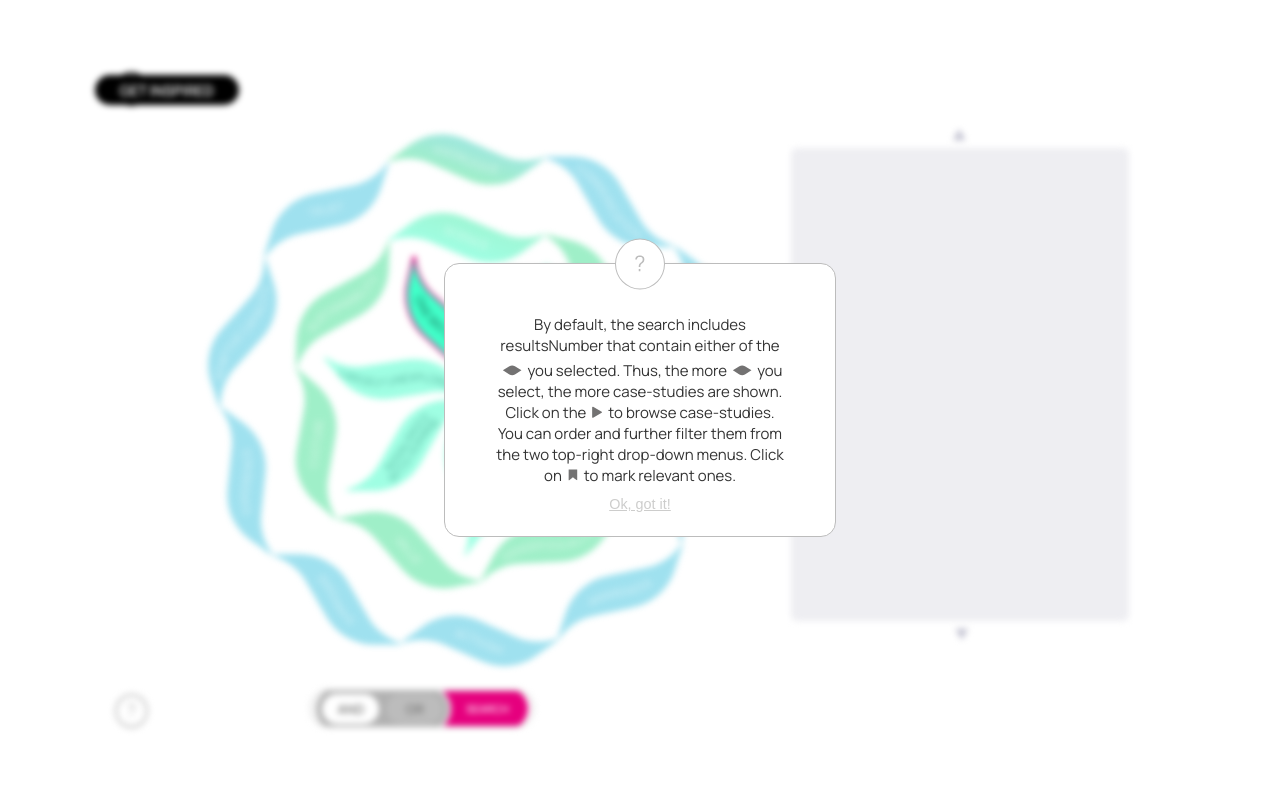
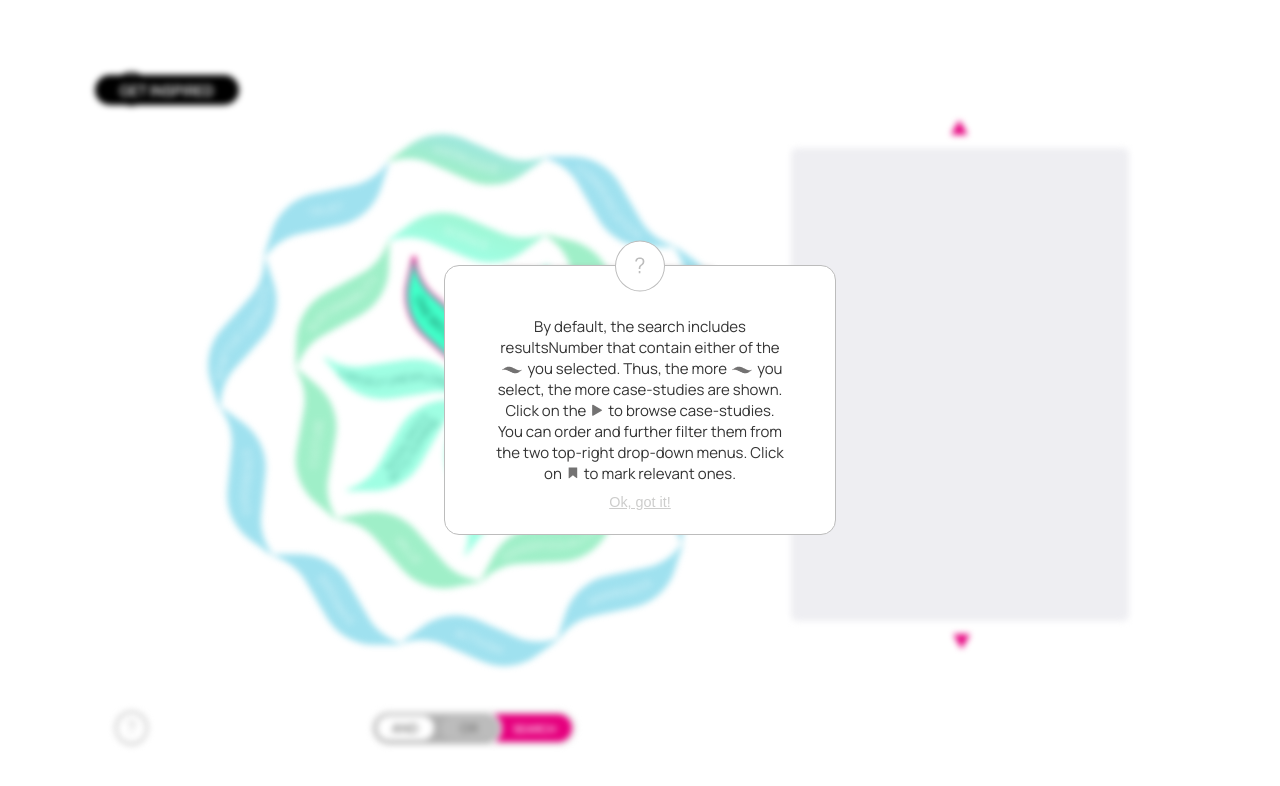
Before and after one commit to saradinismarques/ol-compass, a React (Create React App) app: page /ol-compass/get-inspired in a window 1280 px wide. Both pictures are taken after a click on the element 608 px from the left and 336 px from the top of the page. Shown: the top 786 px of the page. Built offline with nearby package versions, Linux system fonts and the light colour scheme.

Commit message:
align search modes with results and ?

```diff
--- a/src/pages/GetInspiredPage.js
+++ b/src/pages/GetInspiredPage.js
@@ -340,7 +340,7 @@ const GetInspiredPage = ({ savedCaseStudies, setSavedCaseStudies, newCaseStudies
               <p className='instruction'>
               Select as many waves (
                 <WaveIcon
-                  className='text-icon'
+                  className='text-icon wave'
                 />
               ) as you like and press 'Enter' to filter examples.
               To see a carousel of popular OL examples just press 'Enter'.
@@ -415,12 +415,13 @@ const GetInspiredPage = ({ savedCaseStudies, setSavedCaseStudies, newCaseStudies
 
       </div>
 
-      <div className="search-mode-menu">
+      <div className='search-results-container'>
         {resultsNumber !== -1 && (
           <p className='gi-results'>
             <span className='bold-text'>{resultsNumber}</span> results
           </p>
         )}
+        <div className="search-mode-menu">
           <div className="mode-button-background">
             <div className="mode-buttons">
               <button
@@ -444,6 +445,7 @@ const GetInspiredPage = ({ savedCaseStudies, setSavedCaseStudies, newCaseStudies
             SEARCH
           </button>
         </div>
+       </div>
       </>
       )}
       <Menu isExplanationPage={isExplanationPage}/>
@@ -459,11 +461,11 @@ const GetInspiredPage = ({ savedCaseStudies, setSavedCaseStudies, newCaseStudies
         <p className="message-text">
           By default, the search includes resultsNumber that contain either of the
           <WaveIcon
-            className='message-icon'
+            className='message-icon wave'
           />
           you selected. Thus, the more
           <WaveIcon
-            className='message-icon'
+            className='message-icon wave'
           />
           you select, the more case-studies are shown.
           <br></br>
--- a/src/pages/GetStartedPage.js
+++ b/src/pages/GetStartedPage.js
@@ -275,7 +275,7 @@ const GetStartedPage = ({ savedComponents, setSavedComponents, firstMessage, set
                   <p className='instruction'>
                   Start by clicking on any wave (
                   <WaveIcon
-                    className="text-icon" // Apply your CSS class
+                    className="text-icon wave" // Apply your CSS class
                   />
                   ).
                   </p>
--- a/src/pages/LearnPage.js
+++ b/src/pages/LearnPage.js
@@ -273,7 +273,7 @@ const LearnPage = ({ savedComponents, setSavedComponents, firstMessage, setFirst
                   <p className='instruction'>
                   Start by clicking on any wave (
                   <WaveIcon
-                    className="text-icon" // Apply your CSS class
+                    className="text-icon wave" // Apply your CSS class
                   />
                   ).
                   </p>
--- a/src/styles/App.css
+++ b/src/styles/App.css
@@ -120,6 +120,7 @@ body {
     position: fixed;
     bottom: 9vh;
     left: 9vw;
+    transform: translateY(50%);
     background-color: transparent;
     border: 2px solid #bcbcbc;
     border-radius: 50%;
@@ -188,6 +189,10 @@ body {
     margin-right: 5px;
 }
 
+.message-icon.wave {
+    margin-bottom: -6px;
+}
+
 .message-icon.smaller {
     width: 12px;
     height: 12px;
@@ -203,3 +208,7 @@ body {
     margin-left: 1px;
     margin-right: 1px;
 }
+
+.text-icon.wave {
+    margin-bottom: -6px;
+}
--- a/src/styles/GetInspiredPage.css
+++ b/src/styles/GetInspiredPage.css
@@ -148,31 +148,38 @@
 /* Left arrow button */
 .gi-arrow-button.up {
     rotate: -90deg; /* Rotate the arrow for left button */
-    top: -5%;
+    top: -7%;
 }
 
 /* Right arrow button (default position) */
 .gi-arrow-button.down {
     rotate: 90deg; /* Rotate the arrow for left button */
-    bottom: -5%;
+    bottom: -7%;
 }
 
 /* Change icon color on hover */
 .gi-arrow-button:hover .gi-arrow-icon {
-    fill: #d8d8d8; /* Change fill color on hover */
+    fill: #cc006f; /* Change fill color on hover */
 }
 
 .gi-arrow-button:active .gi-arrow-icon {
-    fill: #b8b8b8; /* Change fill color on hover */
+    fill: #cc006f; /* Change fill color on hover */
 }
 
 .gi-arrow-icon {
-    width: 13px;
-    height: 13px;
-    fill: #c2c2d1; /* Set default color for the bookmark */
+    width: 17px;
+    height: 17px;
+    fill: #e6007e; /* Set default color for the bookmark */
     transition: fill 0.2s ease, stroke 0.2s ease;
-    stroke: #c2c2d1;
+    stroke: #e6007e;
     stroke-width: 0px;
+}
+
+.search-results-container {
+    position: fixed;
+    bottom: 9vh;
+    display: flex;
+    align-items: center; /* Center them vertically */
 }
 
 .gi-results {
@@ -180,16 +187,16 @@
     left: 75vw;
     transform: translateX(-50%);
     font-weight: 200;
+    color: #e6007e;
 }
 
 /* Container for the menu */
 .search-mode-menu {
     position: fixed;
-    bottom: 9vh;
-    left: 33vw;
+    left: 37vw;
     transform: translateX(-50%);
-    width: 220px;
-    height: 35px;
+    width: 200px;
+    height: 30px;
     display: flex;
     align-items: center;
     border: 2px solid #dedede;
@@ -216,8 +223,8 @@
     align-items: center;
     background-color: #b1b1b1;
     border-radius: 50px;
-    padding: 6px;
-    margin-left: 2px;
+    padding: 2.5px 2.5px;
+    margin-left: -1.5px;
     gap: 7px;
     z-index: 20; /* Ensure it’s on top */
 }
@@ -226,7 +233,7 @@
 .mode-button {
     border: none;
     background-color: #bcbcbc;
-    padding: 6px;
+    padding: 3px;
     border-radius: 50px;
     width: 57px;
     cursor: pointer;
@@ -255,8 +262,7 @@
     left: -7%;
     color: white;
     border: none;
-    background-color: transparent;
-    padding: 13px 19px 13px 0px; /* Adjusted left padding */;
+    padding: 6.5px 16.5px 6.5px 0px; /* Adjusted left padding */;
     cursor: pointer;
     font-family: 'Manrope', sans-serif;
     font-weight: 500;
@@ -264,7 +270,7 @@
     background-color: #e6007e;
     border-radius: 0 50px 50px 0; /* Rounded on the right side */
     z-index: 10;
-    text-indent: 30px; /* Move text 10px to the right */
+    text-indent: 25px; /* Move text 10px to the right */
     outline: none;
 }
 
```
Also changed, not shown: src/assets/wave-icon.svg. Lines whose indentation alone changed are shown as unchanged.
